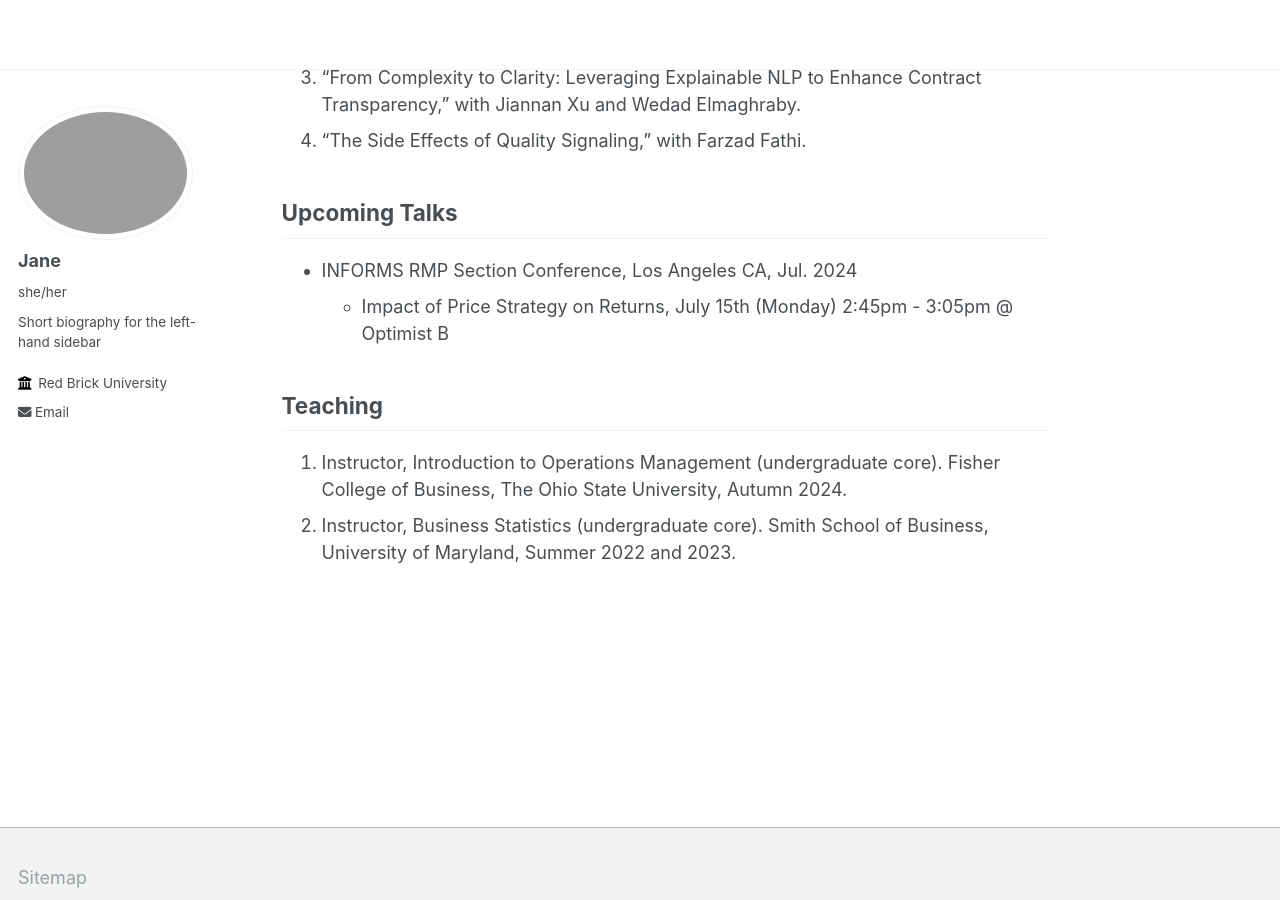
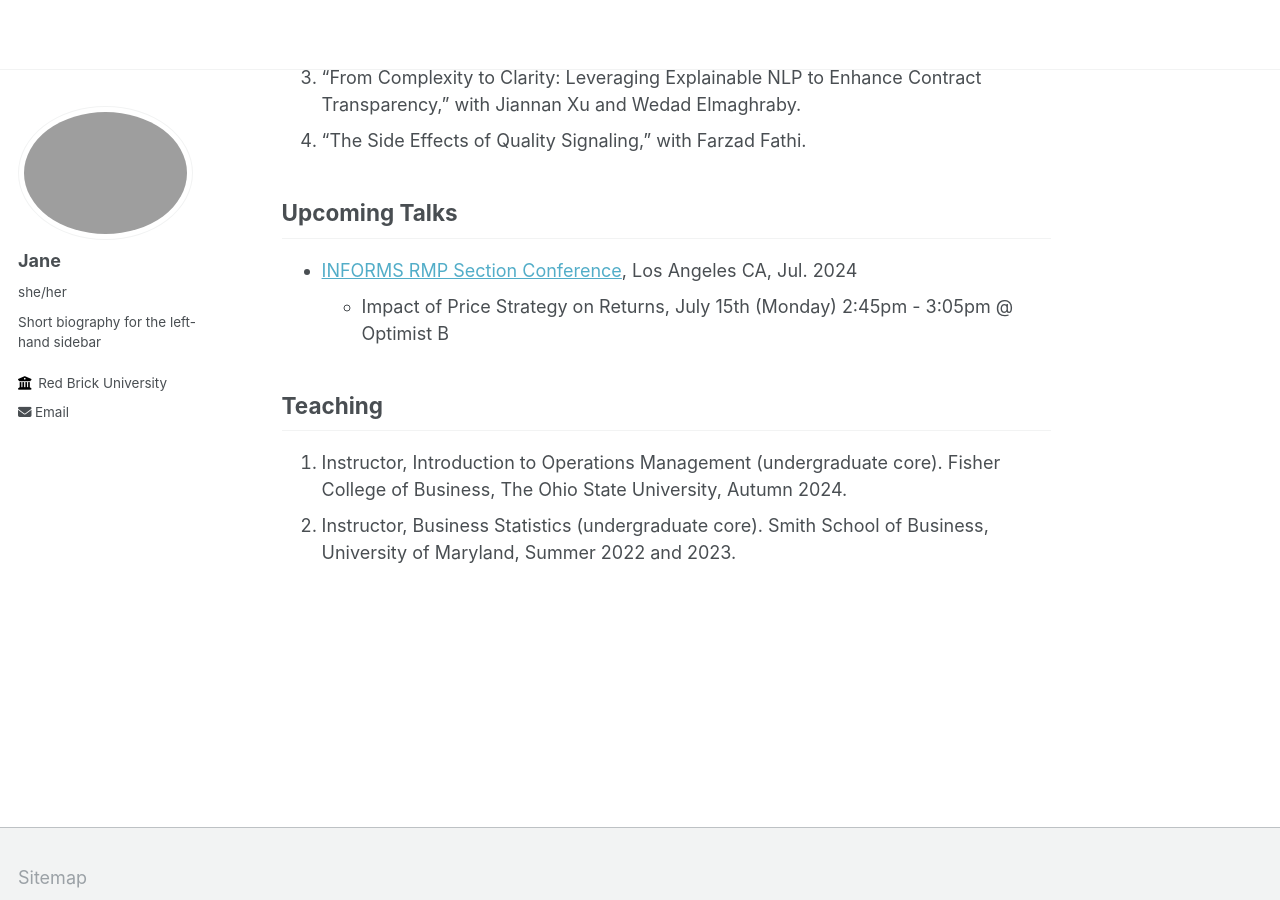
Before and after one commit to jiangyijane/jiangyijane.github.io, a Jekyll site: the page built from _pages/about.md, in a window 1280 px wide and 900 px high, scrolled down 474 px. Built offline with Jekyll 4.4.1, drawn with Linux system fonts in a browser that asks for light colours; part of the change alters nothing that is shown.

```diff
--- a/_pages/about.md
+++ b/_pages/about.md
@@ -19,7 +19,7 @@ Research
 
 Upcoming Talks
 ------
-- INFORMS RMP Section Conference, Los Angeles CA, Jul. 2024
+- [INFORMS RMP Section Conference](https://www.anderson.ucla.edu/faculty-research/decisions-operations-technology-management/2024-informs-revenue-management-and-pricing-section-conference), Los Angeles CA, Jul. 2024
   - Impact of Price Strategy on Returns, July 15th (Monday) 2:45pm - 3:05pm @ Optimist B
 
 Teaching
```
